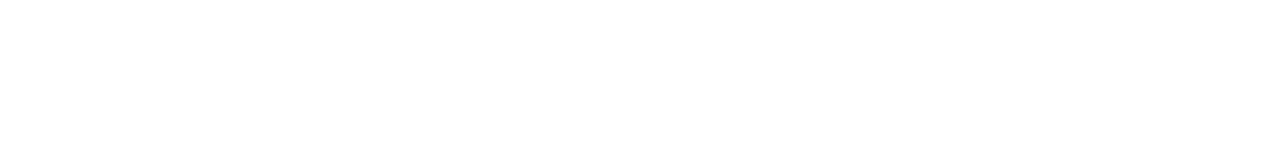
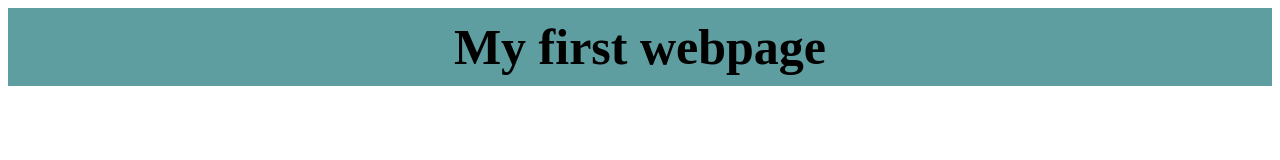
Before and after one commit to ares1345/first_website, a plain HTML site: page index.html in a window 1280 px wide. Drawn offline with Linux system fonts and the light colour scheme.

Commit message:
Add page header

```diff
--- a/index.html
+++ b/index.html
@@ -4,11 +4,11 @@
 <head>
     <meta charset="UTF-8">
     <title>First_webpage</title>
-
+    <link rel="stylesheet" href="styles.css">
 </head>
 
 <body>
-
+<h1 id="page_header">My first webpage</h1>
 
 </body>
 
--- a/styles.css
+++ b/styles.css
@@ -0,0 +1,12 @@
+#page_header {
+    font-size: 50px;
+    width: auto;
+    height: auto;
+    background: cadetblue;
+    display: flex;
+    justify-content: center;
+    padding: 10px;
+    margin-top: 5px;
+
+
+}
```
